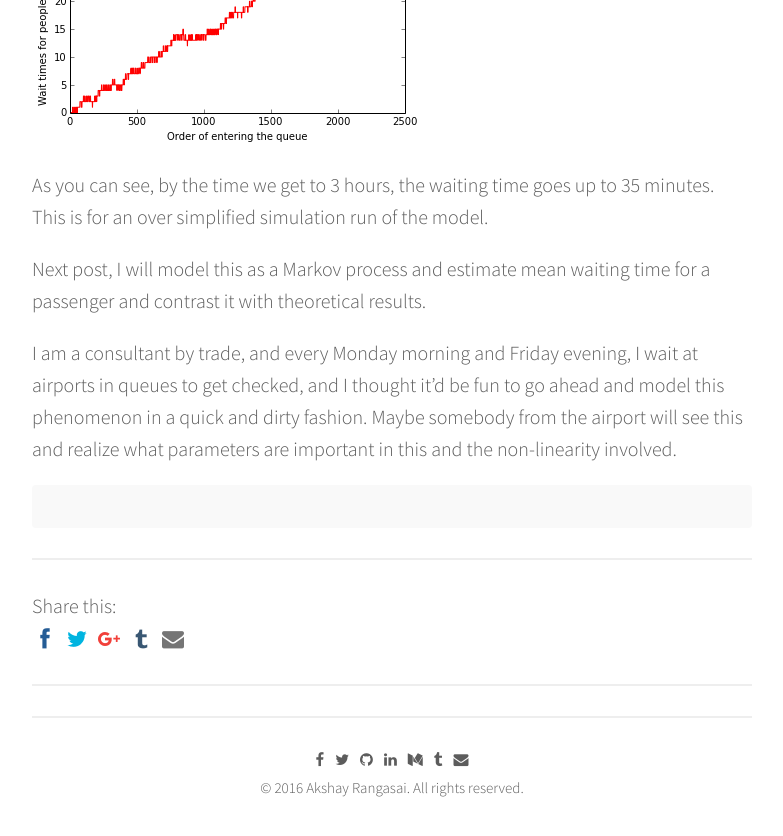
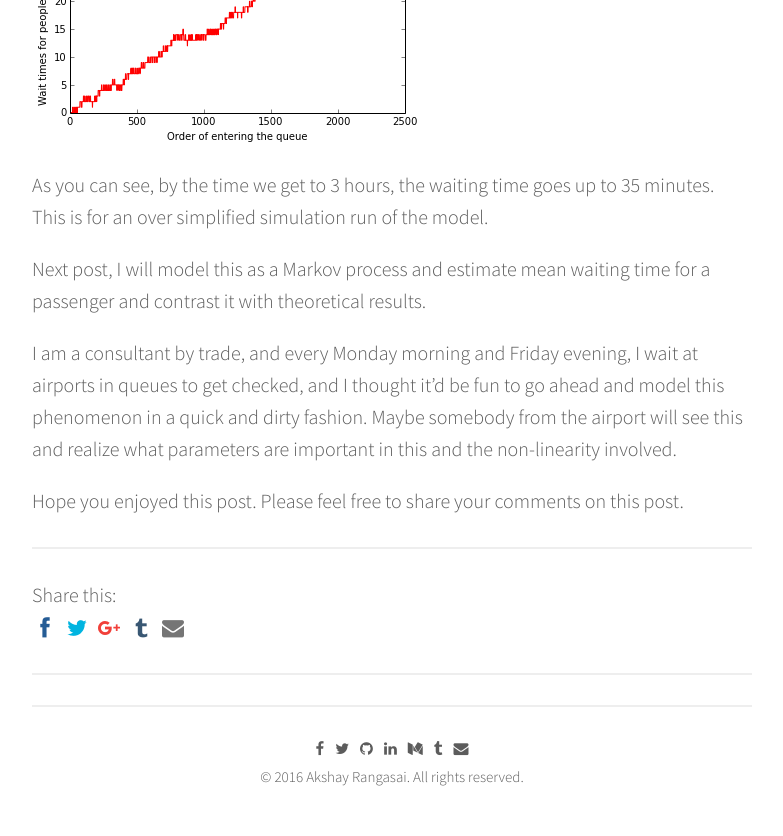
Before and after one commit to akshayrangasai/akshayrangasai.github.io, a Jekyll site: the page built from _posts/2017-02-05-Airport-Waiting-Time.md, in a window 1280 px wide and 900 px high, scrolled down 4484 px. Shown: the top 836 px of the window, without its empty margins (248-1031 px from the left). Built offline with Jekyll 4.4.1, drawn with Linux system fonts in a browser that asks for light colours; nearby versions of some CDN libraries; comment, search, counter and statistics services are not loaded.

Commit message:
Added useless blog lines

````diff
--- a/_posts/2017-02-05-Airport-Waiting-Time.md
+++ b/_posts/2017-02-05-Airport-Waiting-Time.md
@@ -169,6 +169,4 @@ Next post, I will model this as a Markov process and estimate mean waiting time
 I am a consultant by trade, and every Monday morning and Friday evening, I wait at airports in queues to get checked, and I thought it'd be fun to go ahead and model this phenomenon in a quick and dirty fashion. Maybe somebody from the airport will see this and realize what parameters are important in this and the non-linearity involved.
 
 
-```python
-
-```
+Hope you enjoyed this post. Please feel free to share your comments on this post.
````
